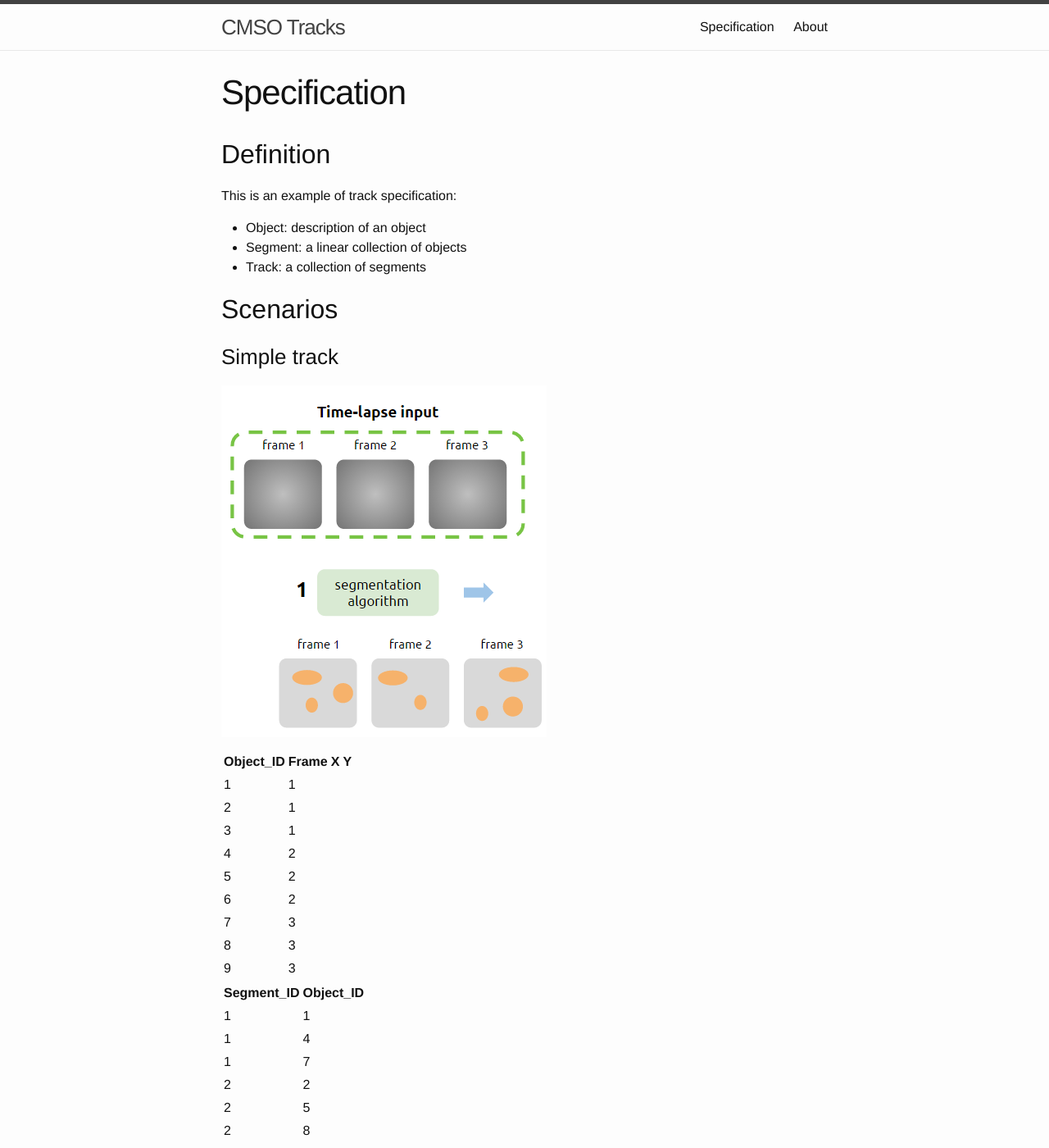
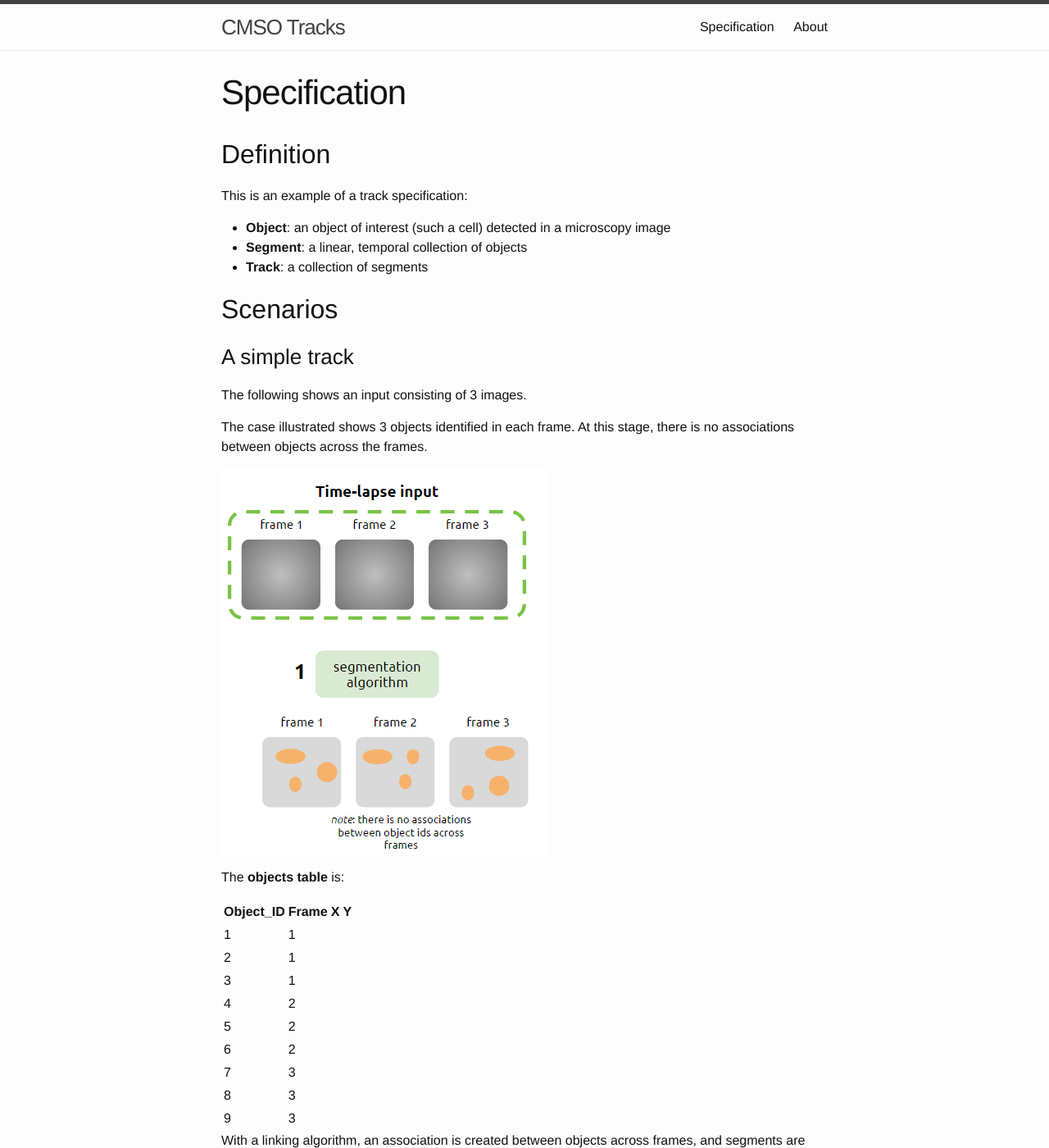
Before and after one commit to CellMigStandOrg/Tracks, a Jekyll site: the page built from v0.1/index.md, in a window 1280 px wide and 1400 px high. Shown: the whole window at 82% size. Built offline with Jekyll 4.4.1, drawn with Linux system fonts in a browser that asks for light colours; some of the changed text lies outside the part shown.

Commit message:
edited the Introduction section, enriched the v0.1/simple Track case - added images and text

```diff
--- a/v0.1/index.md
+++ b/v0.1/index.md
@@ -6,19 +6,23 @@ title: Specification
 
 ## Definition
 
-This is an example of track specification:
+This is an example of a track specification:
 
-- Object: description of an object
-- Segment: a linear collection of objects
-- Track: a collection of segments
+- **Object**: an object of interest (such a cell) detected in a microscopy image
+- **Segment**: a linear, temporal collection of objects
+- **Track**: a collection of segments
 
 ## Scenarios
 
-### Simple track
+### A simple track
 
-![A simple track](SimpleTrack.png){:class="img-responsive"}
+The following shows an input consisting of 3 images.
 
+The case illustrated shows 3 objects identified in each frame. At this stage, there is no associations between objects across the frames.
 
+![1](images/SimpleTrack_objects.png){:class="img-responsive"}
+
+The **objects table** is:
 
 Object_ID  |  Frame  |  X |  Y
 -----------|---------|----|-----
@@ -32,6 +36,11 @@ Object_ID  |  Frame  |  X |  Y
 8          |    3    |    |
 9          |    3    |    |
 
+With a linking algorithm, an association is created between objects across frames, and segments are produced. The colored lines in the next figure represent these segments.
+
+![2](images/SimpleTrack_links.png){:class="img-responsive"}
+
+The **segments table** is:
 
 Segment_ID |  Object_ID
 -----------|------------
@@ -45,8 +54,22 @@ Segment_ID |  Object_ID
  3         |    6
  3         |    9
 
+In this table, the foreign key to the segments table is the **Object_ID**. This specification requires unique **Object_ID** in the objects table. If this is not the case, an extra **frame** column is necessary in the segments table.
 
-### Gap closing
+Finally, tracks are derived from objects + segments information:
+![3](images/SimpleTrack_tracks.png){:class="img-responsive"}
 
+In this simple case, the tracks table would look like this:
+
+Track_ID |  Segment_ID
+---------|------------
+ 1       |    1
+ 2       |    2
+ 3       |    3
+
+### Gap-closing
 
 ### Merge/split events
+
+#### A merge event
+#### A split event
```
Also changed, not shown: index.md (+9 -1 lines), images/Workflow.png (added), v0.1/SimpleTrack.png (deleted), v0.1/images/SimpleTrack_Links.png (added), v0.1/images/SimpleTrack_Objects.png (added), v0.1/images/SimpleTrack_Tracks.png (added).
